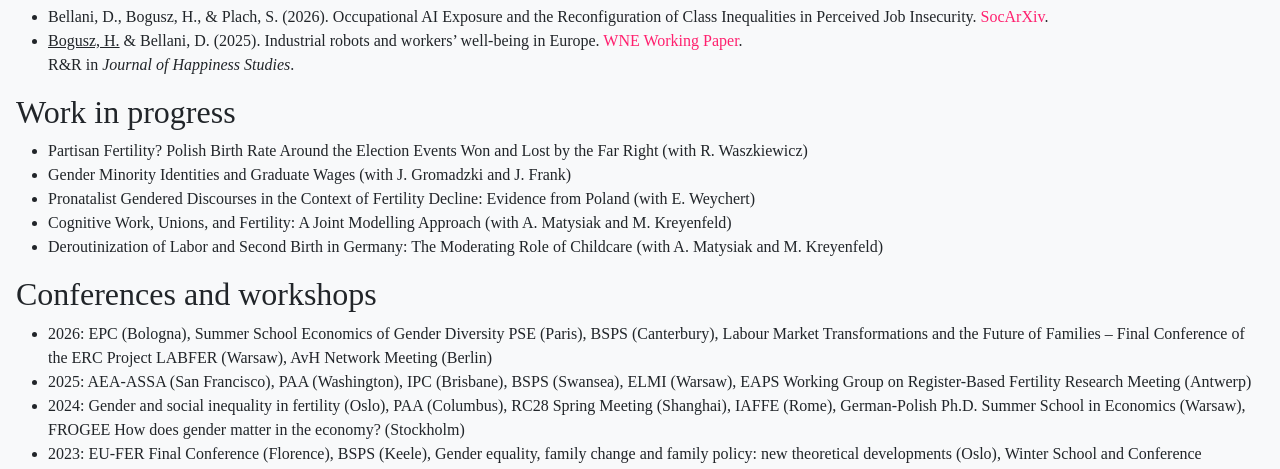
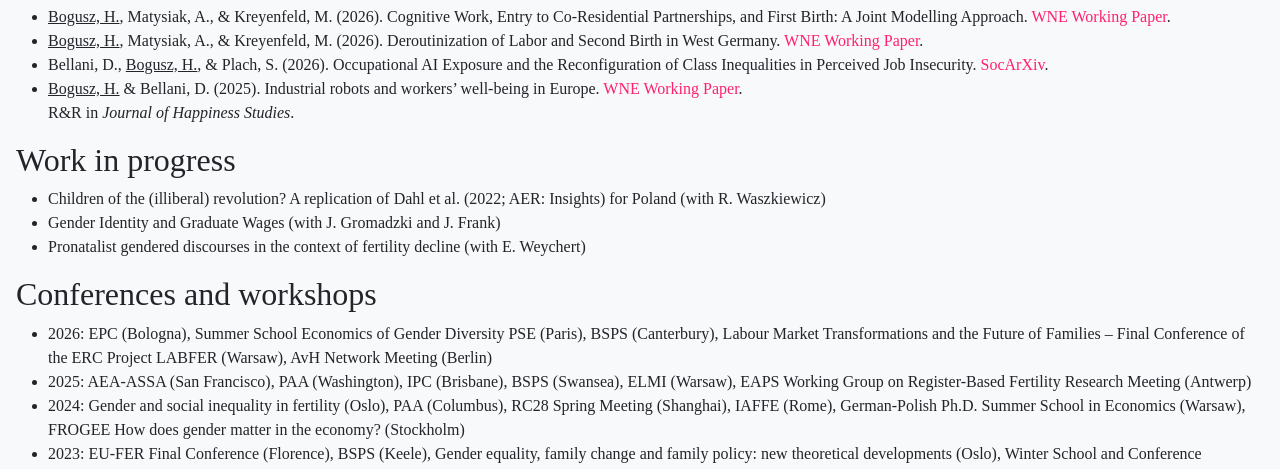
Before and after one commit to honoratabogusz/honoratabogusz.github.io, a plain HTML site: page research.html in a window 1280 px wide. Shown: the part 612-1081 px from the top of the page. Drawn offline with Linux system fonts and the light colour scheme; a web font is replaced by a local one.

Commit message:
Update research.html

```diff
--- a/research.html
+++ b/research.html
@@ -58,18 +58,18 @@
     <h2>Working papers</h2>
 
     <ul>
-      <li>Bellani, D., Bogusz, H., & Plach, S. (2026). Occupational AI Exposure and the Reconfiguration of Class Inequalities in Perceived Job Insecurity. <a href="https://doi.org/10.31235/osf.io/n6ywu_v2">SocArXiv</a>.</li>
+      <li><u>Bogusz, H.</u>, Matysiak, A., & Kreyenfeld, M. (2026). Cognitive Work, Entry to Co-Residential Partnerships, and First Birth: A Joint Modelling Approach. <a href="https://doi.org/10.33138/2957-0506.2026.46.540">WNE Working Paper</a>.</li>
+      <li><u>Bogusz, H.</u>, Matysiak, A., & Kreyenfeld, M. (2026). Deroutinization of Labor and Second Birth in West Germany. <a href="https://doi.org/10.33138/2957-0506.2026.45.539">WNE Working Paper</a>.</li>
+      <li>Bellani, D., <u>Bogusz, H.</u>, & Plach, S. (2026). Occupational AI Exposure and the Reconfiguration of Class Inequalities in Perceived Job Insecurity. <a href="https://doi.org/10.31235/osf.io/n6ywu_v2">SocArXiv</a>.</li>
       <li><u>Bogusz, H.</u> & Bellani, D. (2025). Industrial robots and workers’ well-being in Europe. <a href="https://www.wne.uw.edu.pl/application/files/6317/3980/6548/WNE_WP464.pdf">WNE Working Paper</a>. <br> R&R in <i>Journal of Happiness Studies</i>.</li>
     </ul>
 
     <h2>Work in progress</h2>
 
     <ul>
-      <li>Partisan Fertility? Polish Birth Rate Around the Election Events Won and Lost by the Far Right (with R. Waszkiewicz)</li>
-      <li>Gender Minority Identities and Graduate Wages (with J. Gromadzki and J. Frank)</li>
-      <li>Pronatalist Gendered Discourses in the Context of Fertility Decline: Evidence from Poland (with E. Weychert)</li>
-      <li>Cognitive Work, Unions, and Fertility: A Joint Modelling Approach (with A. Matysiak and M. Kreyenfeld)</li>
-      <li>Deroutinization of Labor and Second Birth in Germany: The Moderating Role of Childcare (with A. Matysiak and M. Kreyenfeld)</li>
+      <li>Children of the (illiberal) revolution? A replication of Dahl et al. (2022; AER: Insights) for Poland (with R. Waszkiewicz)</li>
+      <li>Gender Identity and Graduate Wages (with J. Gromadzki and J. Frank)</li>
+      <li>Pronatalist gendered discourses in the context of fertility decline (with E. Weychert)</li>
     </ul>
 
     <h2>Conferences and workshops</h2>
```
